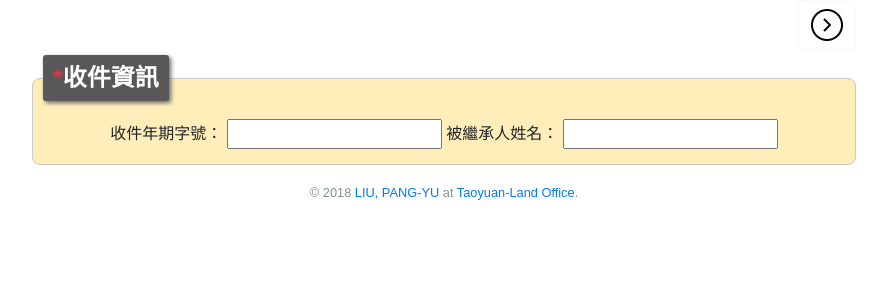
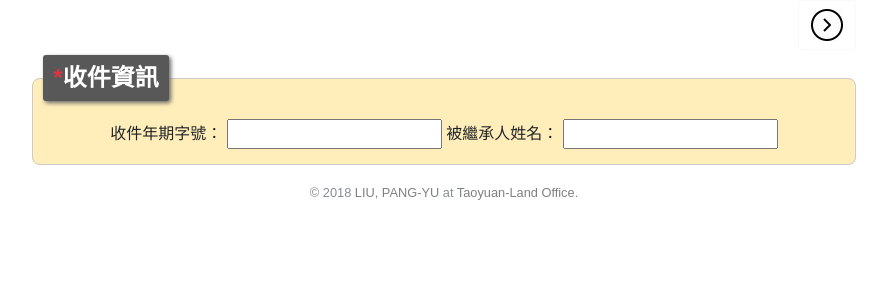
Before and after one commit to pyliu/heir_check, a PHP site: page / in a window 1280 px wide. Shown: the part 80-380 px from the top of the page, without its empty margins (196-1083 px from the left). Run offline with PHP 8.4, Linux system fonts and the light colour scheme.

Commit message:
add css for contact info

```diff
--- a/assets/css/main.css
+++ b/assets/css/main.css
@@ -129,3 +129,7 @@ legend {
 	width: 32px;
 	height: auto;
 }
+
+#contact a:link, a:visited, a:hover {
+	color: gray;
+}
--- a/index.html
+++ b/index.html
@@ -286,7 +286,7 @@
       </div>
     </div>
   </section><!-- /section -->
-  <p class="text-center">
+  <p id="contact" class="text-center">
     <small id="copyright" class="text-muted my-2">&copy; 2018 <strong></strong><a href="mailto:pangyu.liu@gmail.com">LIU, PANG-YU</a></strong> at <a href="http://www.taoyuan-land.tycg.gov.tw/" target="_blank">Taoyuan-Land Office</a>.</small>
   </p>
 
```
